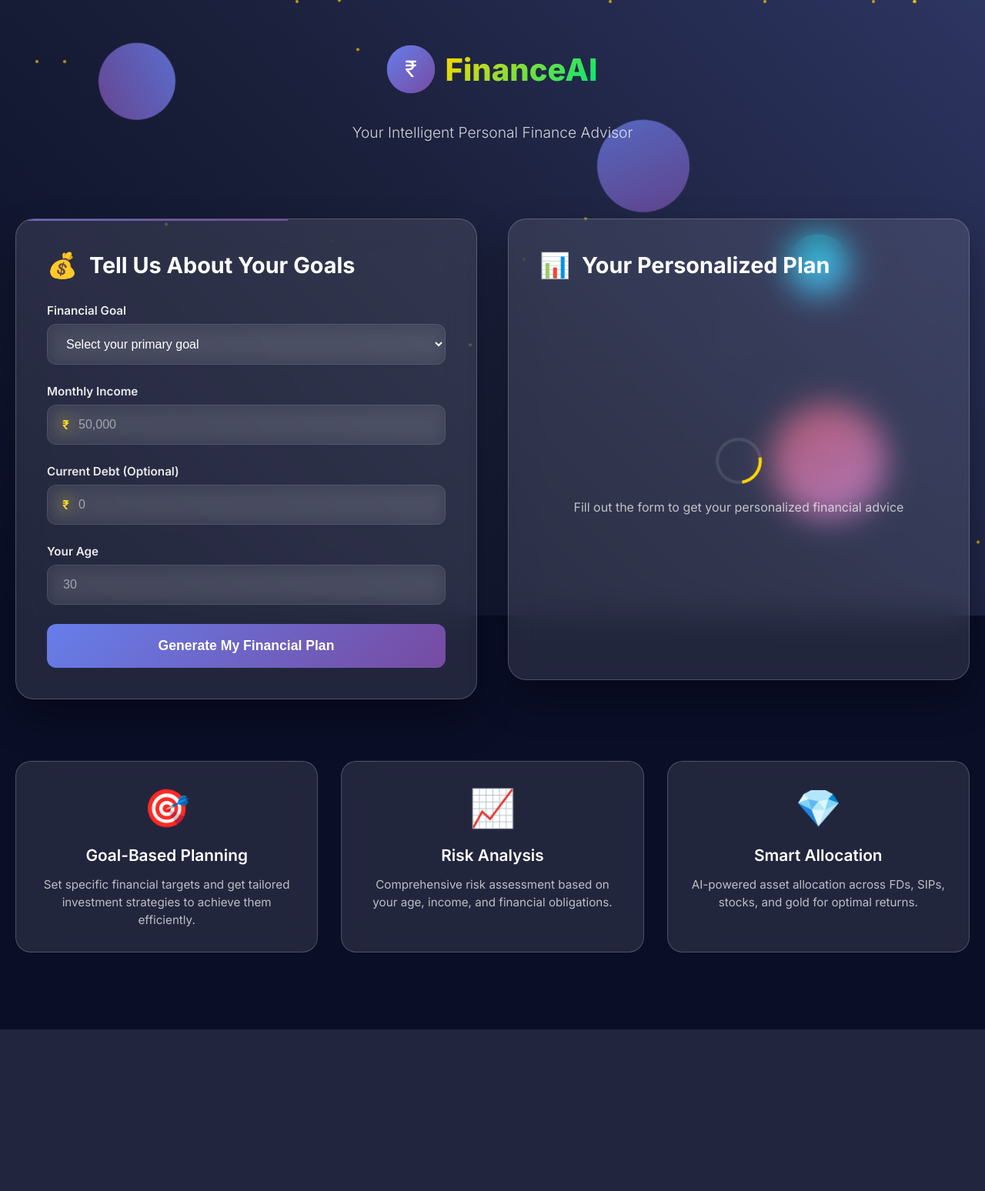
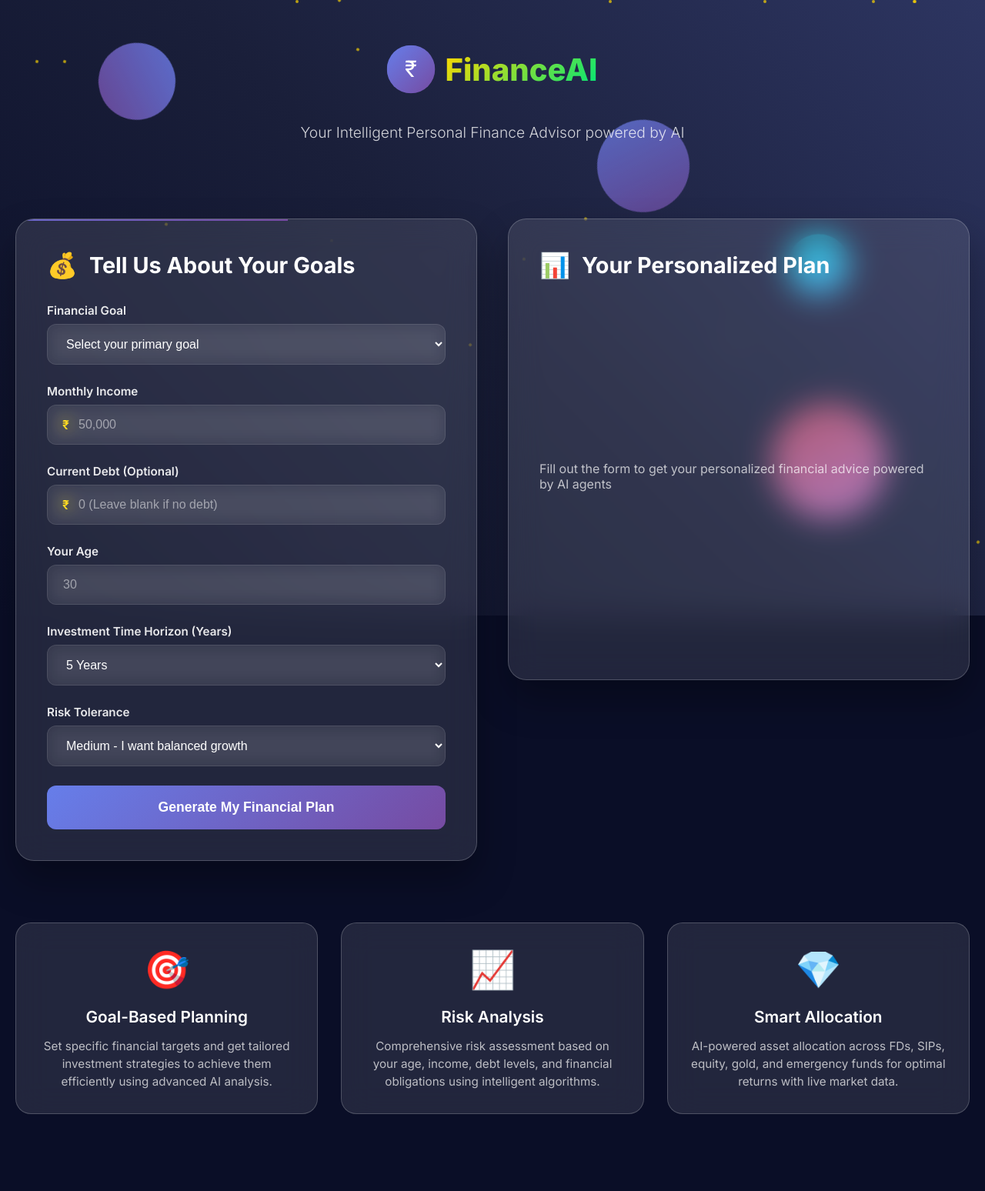
Before and after one commit to Anand21J-V/Personal-Finance-Advisor-Agent, a Flask app: page / in a window 1280 px wide. Shown: the whole page at 77% size. Before the commit the page ends 1338 px from the top, so only its background shows below. Run offline with Flask 3, Linux system fonts and the light colour scheme.

Commit message:
financial advisor agent using langgraph

```diff
--- a/app.py
+++ b/app.py
@@ -1,5 +1,3 @@
-# personal_finance_advisor_app.py (Flask Version)
-
 from flask import Flask, request, jsonify, render_template
 from langgraph.graph import StateGraph, END
 from langchain_core.runnables import RunnableLambda
@@ -7,6 +5,7 @@ from groq import Groq
 import os
 import re
 import requests
+import math
 from dotenv import load_dotenv
 
 # === Load environment variables ===
@@ -27,7 +26,9 @@ def parse_financial_input(user_data):
         "goal_amount": extract_int(user_data["goal"]),
         "income": extract_int(user_data["income"]),
         "debt": extract_int(user_data.get("debt", 0)),
-        "age": int(user_data["age"])
+        "age": int(user_data["age"]),
+        "time_horizon_years": int(user_data.get("time_horizon_years", 5)),  # optional input
+        "risk_tolerance": user_data.get("risk_tolerance", "medium")  # optional input
     }
 
 # === Agent 1: Financial Profile Extractor ===
@@ -40,13 +41,18 @@ def financial_profile_agent(state):
 def risk_analyzer_agent(state):
     profile = state["profile"]
     prompt = f"""
-    Analyze the financial risk and spending behavior:
+    Analyze the user's financial situation:
 
     Income: ₹{profile['income']}/month
     Debt: ₹{profile['debt']}
     Age: {profile['age']}
+    Risk Tolerance: {profile['risk_tolerance']}
 
-    Provide a short analysis including risk level (low/medium/high), whether spending is sustainable, and financial health.
+    Provide:
+    - Risk tolerance (low/medium/high)
+    - Debt health
+    - Spending sustainability
+    - Financial behavior insights
     """
     res = client.chat.completions.create(
         model="llama-3.3-70b-versatile",
@@ -54,7 +60,7 @@ def risk_analyzer_agent(state):
     )
     return {"risk_analysis": res.choices[0].message.content.strip()}
 
-# === Fetch Real-Time FD Rates ===
+# === FD Rates API Fallback ===
 def fetch_fd_rates():
     try:
         url = "https://api.bankbazaar.com/fixed-deposit/v1/fdrates"
@@ -65,40 +71,90 @@ def fetch_fd_rates():
             for bank in data.get("bankRateList", [])[:5]
         ]
     except:
-        return ["HDFC Bank: 7.1%", "SBI: 6.8%", "ICICI: 7.0%"]  # fallback
+        return ["HDFC: 7.1%", "SBI: 6.8%", "ICICI: 7.0%"]
 
-# === Agent 3: Investment Planner ===
+# === Agent 3: Investment Planner (Dynamic & Smart) ===
 def investment_planner_agent(state):
     profile = state["profile"]
-    fd_rates = fetch_fd_rates()
+    income = profile["income"]
+    goal = profile["goal_amount"]
+    age = profile["age"]
+    debt = profile["debt"]
+    years = profile.get("time_horizon_years", 5)
+    months = years * 12
+    rate = 0.10 / 12  # assume 10% annual return, monthly compounding
+
+    try:
+        monthly_saving = goal * rate / (math.pow(1 + rate, months) - 1)
+        monthly_saving = round(monthly_saving, 2)
+    except:
+        monthly_saving = round(goal / months, 2)
+
+    # Affordability Analysis
+    if monthly_saving > income:
+        affordability_note = f"⚠️ To reach ₹{goal} in {years} years, you'd need to save ₹{monthly_saving}/month — which exceeds your monthly income of ₹{income}."
+        suggestion = "Consider extending your timeline or reducing your goal."
+    else:
+        affordability_note = f"✅ You need to save approximately ₹{monthly_saving}/month to reach ₹{goal} in {years} years."
+        suggestion = "This is feasible with your current income."
+
+    # Smart Allocation Prompt (Dynamic)
     prompt = f"""
-    User Profile:
-    Age: {profile['age']}
-    Income: ₹{profile['income']}/month
-    Goal: Save ₹{profile['goal_amount']} in 5 years
+    Given the following user profile, generate a personalized investment allocation:
 
-    Plan an investment strategy using FDs, SIPs, stocks, and gold. Show approximate monthly saving required and asset allocation.
-    Also include latest FD interest rates:
-    {' | '.join(fd_rates)}
+    Age: {age}
+    Monthly Income: ₹{income}
+    Current Debt: ₹{debt}
+    Financial Goal: ₹{goal} in {years} years
+    Risk Tolerance: {profile['risk_tolerance']}
+    Monthly Saving Target: ₹{monthly_saving}
+
+    Recommend a dynamic allocation across:
+    - Equity SIPs (mutual funds)
+    - Fixed Deposits
+    - Gold
+    - Emergency Fund
+
+    Format:
+    - Bullet points with percentages
+    - 1-2 line explanation per choice
+    - Optional tax-saving ideas
+    - No generic advice — make it tailored
     """
+
     res = client.chat.completions.create(
         model="llama-3.3-70b-versatile",
         messages=[{"role": "user", "content": prompt}]
     )
-    return {"investment_plan": res.choices[0].message.content.strip()}
 
-# === Agent 4: Strategy Summary ===
+    fd_rates = fetch_fd_rates()
+
+    return {
+        "investment_plan": f"""
+{affordability_note}
+{suggestion}
+
+{res.choices[0].message.content.strip()}
+
+🪙 Latest FD Rates:
+{' | '.join(fd_rates)}
+"""
+    }
+
+# === Agent 4: Strategy Summary Generator ===
 def strategy_summary_agent(state):
     plan = state["investment_plan"]
     risk = state["risk_analysis"]
     prompt = f"""
-    Summarize the personal finance strategy below in plain English:
+    Summarize the following strategy for a non-financial user in simple language.
 
     Risk Analysis:
     {risk}
 
     Investment Plan:
     {plan}
+
+    Provide a motivating conclusion and main action items.
     """
     res = client.chat.completions.create(
         model="llama-3.3-70b-versatile",
@@ -106,8 +162,8 @@ def strategy_summary_agent(state):
     )
     return {"summary": res.choices[0].message.content.strip()}
 
-# === LangGraph: Multi-Agent Pipeline ===
-from typing import TypedDict, Any
+# === LangGraph Workflow Setup ===
+from typing import TypedDict
 
 class FinanceState(TypedDict):
     user: dict
@@ -131,7 +187,7 @@ workflow.add_edge("summary", END)
 
 app_graph = workflow.compile()
 
-# === Web Routes ===
+# === Flask Routes ===
 @app.route("/", methods=["GET", "POST"])
 def index():
     if request.method == "POST":
@@ -140,6 +196,6 @@ def index():
         return jsonify(result)
     return render_template("index.html")
 
-# === Run Server ===
+# === Run the App ===
 if __name__ == "__main__":
-    app.run(debug=False, host='0.0.0.0', port=int(os.environ.get('PORT', 5000)))
+    app.run(debug=False, host="0.0.0.0", port=int(os.environ.get("PORT", 5000)))
--- a/templates/index.html
+++ b/templates/index.html
@@ -1,4 +1,4 @@
-
+<!DOCTYPE html>
 <html lang="en">
 <head>
     <meta charset="UTF-8">
@@ -277,6 +277,11 @@
             overflow: hidden;
         }
 
+        .submit-btn:disabled {
+            opacity: 0.6;
+            cursor: not-allowed;
+        }
+
         .submit-btn::before {
             content: '';
             position: absolute;
@@ -288,12 +293,12 @@
             transition: all 0.6s ease;
         }
 
-        .submit-btn:hover {
+        .submit-btn:hover:not(:disabled) {
             transform: translateY(-3px);
             box-shadow: 0 15px 35px rgba(102, 126, 234, 0.4);
         }
 
-        .submit-btn:hover::before {
+        .submit-btn:hover:not(:disabled)::before {
             left: 100%;
         }
 
@@ -359,6 +364,17 @@
             animation: slideInRight 0.6s ease-out;
         }
 
+        @keyframes slideInRight {
+            from {
+                opacity: 0;
+                transform: translateX(50px);
+            }
+            to {
+                opacity: 1;
+                transform: translateX(0);
+            }
+        }
+
         .result-card h3 {
             color: var(--primary-green);
             font-size: 1.2rem;
@@ -373,6 +389,16 @@
             color: rgba(255, 255, 255, 0.9);
             line-height: 1.6;
             font-size: 0.95rem;
+            white-space: pre-line;
+        }
+
+        .error-card {
+            background: rgba(255, 59, 48, 0.1);
+            border-left: 4px solid #ff3b30;
+        }
+
+        .error-card h3 {
+            color: #ff3b30;
         }
 
         /* Features Grid */
@@ -518,7 +544,7 @@
                 <div class="logo-icon">₹</div>
                 <div class="logo-text">FinanceAI</div>
             </div>
-            <p class="subtitle">Your Intelligent Personal Finance Advisor</p>
+            <p class="subtitle">Your Intelligent Personal Finance Advisor powered by AI</p>
         </header>
 
         <!-- Main Content -->
@@ -531,11 +557,13 @@
                         <label for="goal">Financial Goal</label>
                         <select id="goal" name="goal" required>
                             <option value="">Select your primary goal</option>
-                            <option value="500000">Save ₹5 Lakh (Emergency Fund)</option>
-                            <option value="1000000">Save ₹10 Lakh (Home Down Payment)</option>
-                            <option value="2500000">Save ₹25 Lakh (Higher Education)</option>
-                            <option value="5000000">Save ₹50 Lakh (Retirement Planning)</option>
-                            <option value="10000000">Save ₹1 Crore (Wealth Building)</option>
+                            <option value="Emergency Fund - ₹5,00,000">Emergency Fund - ₹5,00,000</option>
+                            <option value="Home Down Payment - ₹15,00,000">Home Down Payment - ₹15,00,000</option>
+                            <option value="Car Purchase - ₹8,00,000">Car Purchase - ₹8,00,000</option>
+                            <option value="Child Education - ₹25,00,000">Child Education - ₹25,00,000</option>
+                            <option value="Retirement Planning - ₹1,00,00,000">Retirement Planning - ₹1,00,00,000</option>
+                            <option value="Wedding - ₹10,00,000">Wedding - ₹10,00,000</option>
+                            <option value="Business Investment - ₹50,00,000">Business Investment - ₹50,00,000</option>
                         </select>
                     </div>
 
@@ -553,7 +581,7 @@
                         <div style="position: relative;">
                             <span class="currency-prefix">₹</span>
                             <input type="text" id="debt" name="debt" class="currency-input"
-                                   placeholder="0">
+                                   placeholder="0 (Leave blank if no debt)">
                         </div>
                     </div>
 
@@ -562,8 +590,29 @@
                         <input type="number" id="age" name="age" placeholder="30" min="18" max="80" required>
                     </div>
 
+                    <div class="form-group">
+                        <label for="time_horizon_years">Investment Time Horizon (Years)</label>
+                        <select id="time_horizon_years" name="time_horizon_years">
+                            <option value="1">1 Year (Short-term)</option>
+                            <option value="3">3 Years</option>
+                            <option value="5" selected>5 Years</option>
+                            <option value="10">10 Years</option>
+                            <option value="15">15 Years</option>
+                            <option value="20">20+ Years (Long-term)</option>
+                        </select>
+                    </div>
+
+                    <div class="form-group">
+                        <label for="risk_tolerance">Risk Tolerance</label>
+                        <select id="risk_tolerance" name="risk_tolerance">
+                            <option value="low">Low - I prefer safe investments</option>
+                            <option value="medium" selected>Medium - I want balanced growth</option>
+                            <option value="high">High - I'm comfortable with market volatility</option>
+                        </select>
+                    </div>
+
                     <button type="submit" class="submit-btn">
-                        <span>Generate My Financial Plan</span>
+                        <span id="submitText">Generate My Financial Plan</span>
                     </button>
                 </form>
             </div>
@@ -572,8 +621,8 @@
             <div class="results-section" id="resultsSection">
                 <h2 class="results-title">Your Personalized Plan</h2>
                 <div class="loading">
-                    <div class="loading-spinner"></div>
-                    <p>Fill out the form to get your personalized financial advice</p>
+                    <div class="loading-spinner" style="display: none;"></div>
+                    <p id="loadingText">Fill out the form to get your personalized financial advice powered by AI agents</p>
                 </div>
             </div>
         </div>
@@ -583,17 +632,17 @@
             <div class="feature-card">
                 <span class="feature-icon">🎯</span>
                 <h3>Goal-Based Planning</h3>
-                <p>Set specific financial targets and get tailored investment strategies to achieve them efficiently.</p>
+                <p>Set specific financial targets and get tailored investment strategies to achieve them efficiently using advanced AI analysis.</p>
             </div>
             <div class="feature-card">
                 <span class="feature-icon">📈</span>
                 <h3>Risk Analysis</h3>
-                <p>Comprehensive risk assessment based on your age, income, and financial obligations.</p>
+                <p>Comprehensive risk assessment based on your age, income, debt levels, and financial obligations using intelligent algorithms.</p>
             </div>
             <div class="feature-card">
                 <span class="feature-icon">💎</span>
                 <h3>Smart Allocation</h3>
-                <p>AI-powered asset allocation across FDs, SIPs, stocks, and gold for optimal returns.</p>
+                <p>AI-powered asset allocation across FDs, SIPs, equity, gold, and emergency funds for optimal returns with live market data.</p>
             </div>
         </div>
     </div>
@@ -638,90 +687,120 @@
 
             const resultsSection = document.getElementById('resultsSection');
             const submitBtn = document.querySelector('.submit-btn');
+            const submitText = document.getElementById('submitText');
+            const loadingSpinner = document.querySelector('.loading-spinner');
+            const loadingText = document.getElementById('loadingText');
 
             // Show loading state
             resultsSection.innerHTML = `
                 <h2 class="results-title">Analyzing Your Profile</h2>
                 <div class="loading">
                     <div class="loading-spinner"></div>
-                    <p>Our AI is crafting your personalized financial strategy...</p>
+                    <p>Our AI agents are analyzing your financial profile and crafting a personalized strategy...</p>
                 </div>
             `;
 
-            submitBtn.style.opacity = '0.7';
             submitBtn.disabled = true;
+            submitText.textContent = 'Processing...';
 
             // Collect form data
             const formData = {
                 goal: document.getElementById('goal').value,
                 income: document.getElementById('income').value.replace(/,/g, ''),
                 debt: document.getElementById('debt').value.replace(/,/g, '') || '0',
-                age: document.getElementById('age').value
+                age: document.getElementById('age').value,
+                time_horizon_years: document.getElementById('time_horizon_years').value,
+                risk_tolerance: document.getElementById('risk_tolerance').value
             };
 
             try {
-                // Simulate API call (replace with actual endpoint)
-                setTimeout(() => {
-                    displayResults({
-                        profile: {
-                            goal_amount: parseInt(formData.goal),
-                            income: parseInt(formData.income),
-                            debt: parseInt(formData.debt),
-                            age: parseInt(formData.age)
+                const response = await fetch('/', {
+                    method: 'POST',
+                    headers: {
+                        'Content-Type': 'application/json',
                     },
-                        risk_analysis: "Based on your profile, you have a moderate risk tolerance. Your income-to-debt ratio is healthy, and at your age, you can afford to take calculated risks for better returns.",
-                        investment_plan: "Recommended allocation: 40% Equity SIPs for growth, 30% Fixed Deposits for stability, 20% Gold for inflation hedge, 10% Emergency fund. Target monthly saving: ₹" + (parseInt(formData.goal) / 60).toLocaleString('en-IN'),
-                        summary: "Your financial plan focuses on balanced growth with risk management. With consistent investments, you can achieve your goal while building long-term wealth."
+                    body: JSON.stringify(formData)
                 });
-                }, 3000);
 
-                // Uncomment for actual API call:
-                // const response = await fetch('/', {
-                //     method: 'POST',
-                //     headers: { 'Content-Type': 'application/json' },
-                //     body: JSON.stringify(formData)
-                // });
-                // const result = await response.json();
-                // displayResults(result);
+                if (!response.ok) {
+                    throw new Error(`HTTP error! status: ${response.status}`);
+                }
+
+                const result = await response.json();
+                displayResults(result);
 
             } catch (error) {
                 console.error('Error:', error);
                 resultsSection.innerHTML = `
-                    <h2 class="results-title">Analysis Complete</h2>
-                    <div class="result-card">
+                    <h2 class="results-title">Analysis Error</h2>
+                    <div class="result-card error-card">
                         <h3>⚠️ Connection Error</h3>
-                        <p>Please check your connection and try again.</p>
+                        <p>We're having trouble connecting to our AI service. Please check your connection and try again. If the problem persists, please try again in a few minutes.</p>
                     </div>
                 `;
             } finally {
-                submitBtn.style.opacity = '1';
                 submitBtn.disabled = false;
+                submitText.textContent = 'Generate My Financial Plan';
             }
         });
 
         function displayResults(data) {
             const resultsSection = document.getElementById('resultsSection');
 
-            resultsSection.innerHTML = `
-                <h2 class="results-title">Your Financial Strategy</h2>
+            // Format the results with proper sections
+            let resultsHTML = `<h2 class="results-title">Your AI-Generated Financial Strategy</h2>`;
 
+            if (data.profile) {
+                resultsHTML += `
                     <div class="result-card">
-                    <h3>📊 Risk Analysis</h3>
+                        <h3>👤 Your Financial Profile</h3>
+                        <p><strong>Goal:</strong> ${data.profile.goal || 'Custom Financial Goal'}</p>
+                        <p><strong>Target Amount:</strong> ₹${data.profile.goal_amount?.toLocaleString('en-IN') || 'N/A'}</p>
+                        <p><strong>Monthly Income:</strong> ₹${data.profile.income?.toLocaleString('en-IN') || 'N/A'}</p>
+                        <p><strong>Current Debt:</strong> ₹${data.profile.debt?.toLocaleString('en-IN') || '0'}</p>
+                        <p><strong>Age:</strong> ${data.profile.age || 'N/A'} years</p>
+                        <p><strong>Investment Timeline:</strong> ${data.profile.time_horizon_years || 5} years</p>
+                        <p><strong>Risk Appetite:</strong> ${data.profile.risk_tolerance?.charAt(0).toUpperCase() + data.profile.risk_tolerance?.slice(1) || 'Medium'}</p>
+                    </div>
+                `;
+            }
+
+            if (data.risk_analysis) {
+                resultsHTML += `
+                    <div class="result-card">
+                        <h3>📊 Risk & Financial Health Analysis</h3>
                         <p>${data.risk_analysis}</p>
                     </div>
+                `;
+            }
 
+            if (data.investment_plan) {
+                resultsHTML += `
                     <div class="result-card">
-                    <h3>💰 Investment Plan</h3>
+                        <h3>💰 Personalized Investment Strategy</h3>
                         <p>${data.investment_plan}</p>
                     </div>
+                `;
+            }
 
+            if (data.summary) {
+                resultsHTML += `
                     <div class="result-card">
-                    <h3>🎯 Strategic Summary</h3>
+                        <h3>🎯 Strategic Summary & Next Steps</h3>
                         <p>${data.summary}</p>
                     </div>
                 `;
+            }
 
+            resultsSection.innerHTML = resultsHTML;
             resultsSection.classList.add('success-animation');
+
+            // Scroll to results
+            resultsSection.scrollIntoView({
+                behavior: 'smooth',
+                block: 'start'
+            });
+
             setTimeout(() => {
                 resultsSection.classList.remove('success-animation');
             }, 600);
@@ -729,14 +808,6 @@
 
         // Initialize effects
         createParticles();
-
-        // Add smooth scrolling for form submission
-        document.getElementById('financeForm').addEventListener('submit', function() {
-            document.getElementById('resultsSection').scrollIntoView({
-                behavior: 'smooth',
-                block: 'start'
-            });
-        });
     </script>
 </body>
 </html>
```
Lines whose indentation alone changed are shown as unchanged.
